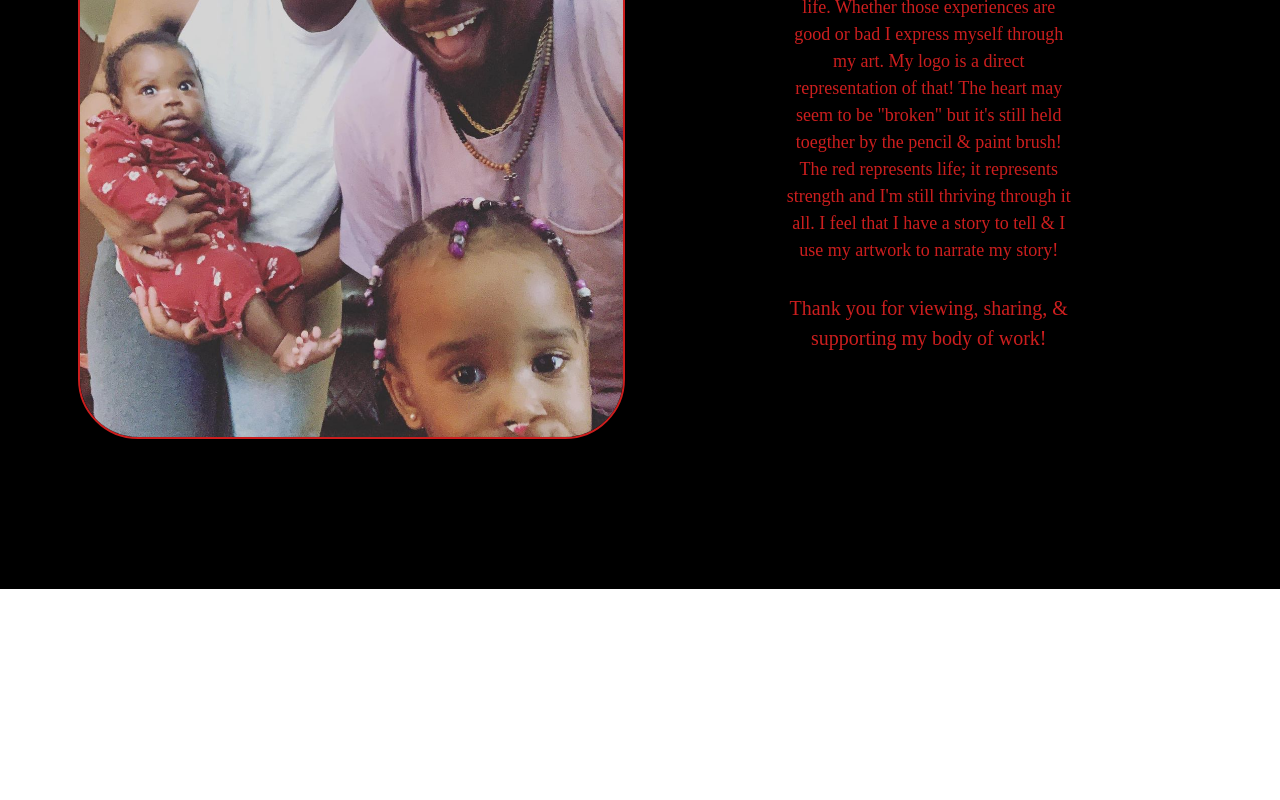
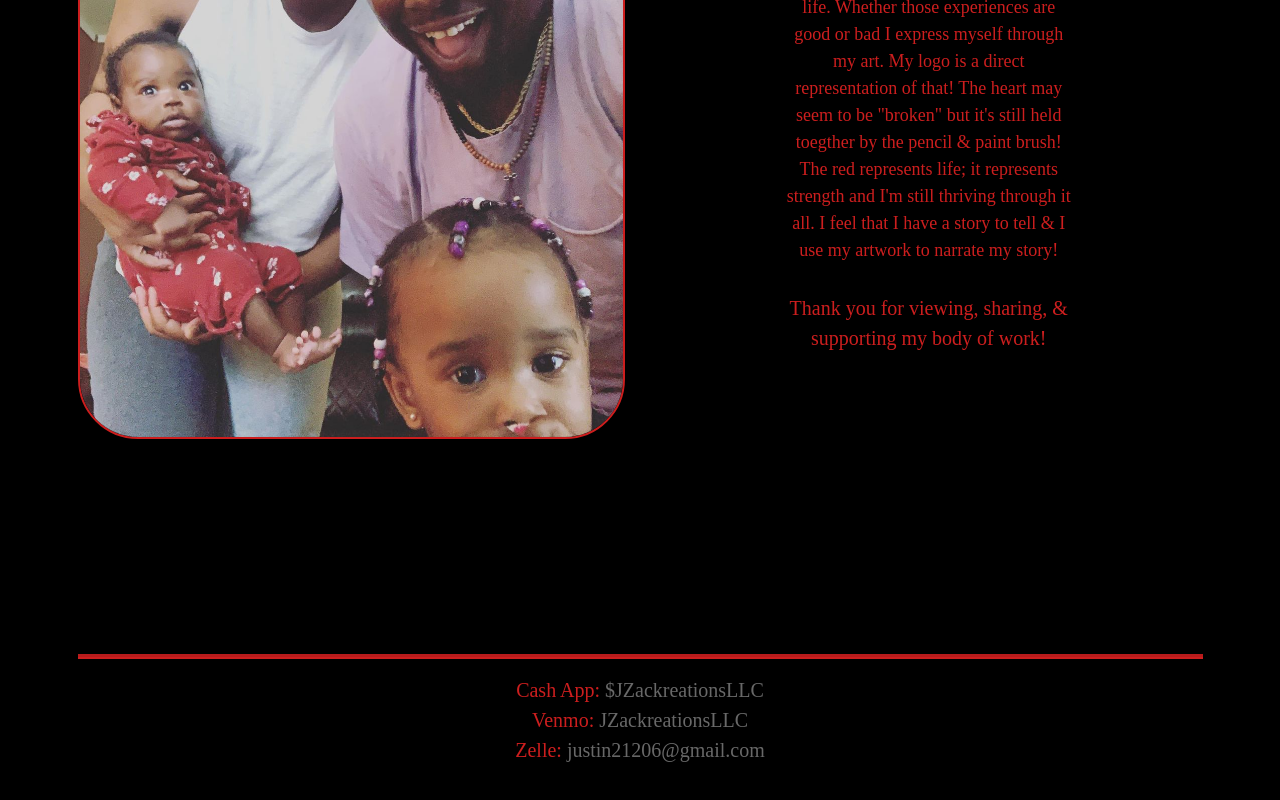
Before and after one commit to dderrickmatheww/JZackreations-LLC, a Vue app in the folder jzackreations-llc/: page /about in a window 1280 px wide. Shown: the part 811-1611 px from the top of the page. Before the commit the page ends 1400 px from the top, so only its background shows below. Built offline with nearby package versions, Linux system fonts and the light colour scheme; no server answers.

Commit message:
Updated code for payment method

```diff
--- a/jzackreations-llc/src/views/About.vue
+++ b/jzackreations-llc/src/views/About.vue
@@ -12,8 +12,22 @@
           My logo is a direct representation of that! The heart may seem to be "broken" but it's still held toegther by the pencil & paint brush!
           The red represents life; it represents strength and I'm still thriving through it all. I feel that I have a story to tell & I use my artwork to narrate my story!
         </p>
-        <p style="margin-bottom: 10%; font-size: 20px">
+        <p style="font-size: 20px">
           Thank you for viewing, sharing, & supporting my body of work!
+        </p>
+      </div>
+    </div>
+    <div class="row justify-content-center align-content-center" style="padding: 5%;">
+      <div class="col-md-12">
+        <hr style="height: 2px; border-width: 3px; color: #cc1e1e; background-color: #cc1e1e">
+      </div>
+      <div class="col-md-12" style="padding: 3% margin: 10%;">
+        <p style="font-size: 20px;">
+          Cash App: <a href="https://cash.app/$JzackreationsLLC" style="color: #686868;">$JZackreationsLLC</a>
+          <br />
+          Venmo: <a href="https://venmo.com/JZackreationsLLC" style="color: #686868;">JZackreationsLLC</a>
+          <br />
+          Zelle: <a href="https://www.zellepay.com/" style="color: #686868;">justin21206@gmail.com</a>
         </p>
       </div>
     </div>
```
